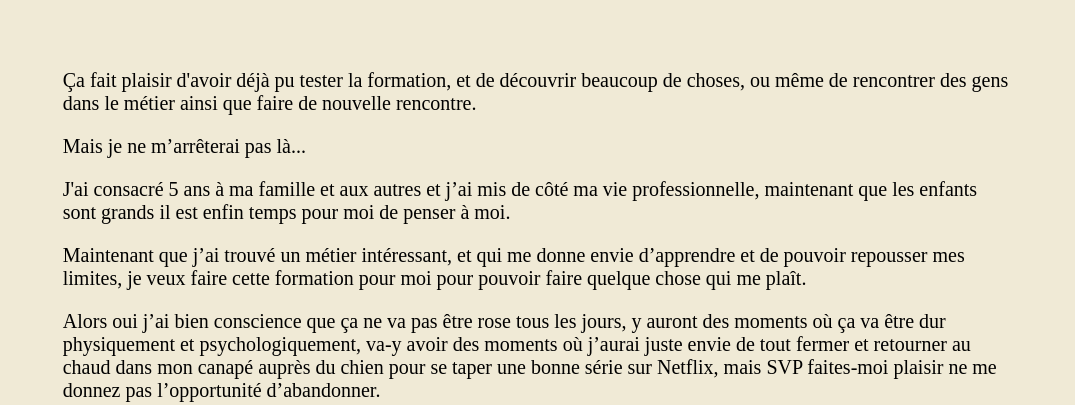
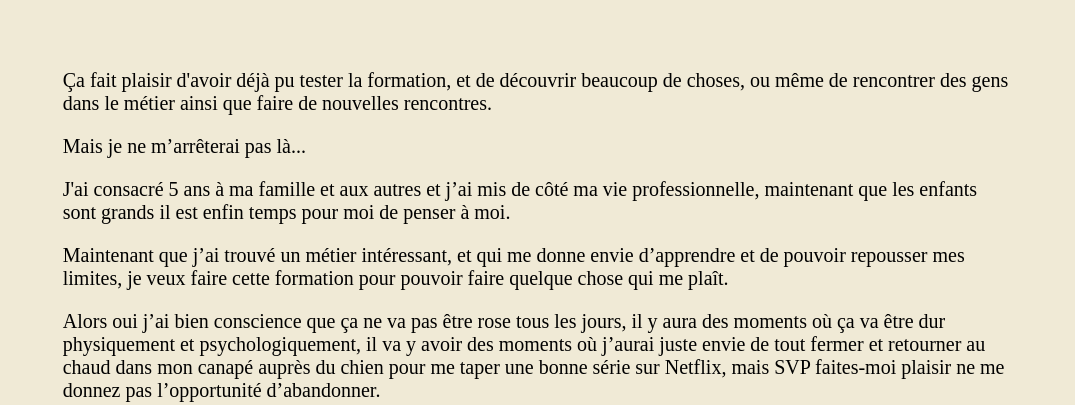
Before and after one commit to SLaetitia/projet, a plain HTML site: page entreprise/formation.html in a window 1280 px wide. Shown: the part 395-800 px from the top of the page, without its empty margins (102-1177 px from the left). Drawn offline with Linux system fonts and the light colour scheme; a web font is replaced by a local one.

Commit message:
dernier git pour l'envoie

```diff
--- a/entreprise/formation.html
+++ b/entreprise/formation.html
@@ -34,11 +34,11 @@
 
 	<main>
 	<section>
-	<p>Ça fait plaisir d'avoir déjà pu tester la formation, et de découvrir beaucoup de choses, ou même de rencontrer des gens dans le métier ainsi que faire de nouvelle rencontre.</p>
+	<p>Ça fait plaisir d'avoir déjà pu tester la formation, et de découvrir beaucoup de choses, ou même de rencontrer des gens dans le métier ainsi que faire de nouvelles rencontres.</p>
 	<p>Mais je ne m’arrêterai pas là...</p>
 	<p>J'ai consacré 5 ans à ma famille et aux autres et j’ai mis de côté ma vie professionnelle, maintenant que les enfants sont grands il est enfin temps pour moi de penser à moi.</p>
-	<p>Maintenant que j’ai trouvé un métier intéressant, et qui me donne envie d’apprendre et de pouvoir repousser mes limites, je veux faire cette formation pour moi pour pouvoir faire quelque chose qui me plaît.</p>
-	<p>Alors oui j’ai bien conscience que ça ne va pas être rose tous les jours, y auront des moments où ça va être dur physiquement et psychologiquement, va-y avoir des moments où j’aurai juste envie de tout fermer et retourner au chaud dans mon canapé auprès du chien pour se taper une bonne série sur Netflix, mais SVP faites-moi plaisir ne me donnez pas l’opportunité d’abandonner.</p>
+	<p>Maintenant que j’ai trouvé un métier intéressant, et qui me donne envie d’apprendre et de pouvoir repousser mes limites, je veux faire cette formation pour pouvoir faire quelque chose qui me plaît.</p>
+	<p>Alors oui j’ai bien conscience que ça ne va pas être rose tous les jours, il y aura des moments où ça va être dur physiquement et psychologiquement, il va y avoir des moments où j’aurai juste envie de tout fermer et retourner au chaud dans mon canapé auprès du chien pour me taper une bonne série sur Netflix, mais SVP faites-moi plaisir ne me donnez pas l’opportunité d’abandonner.</p>
 	<p>Soyons fou prenons le chien avec....</p>
 
 	<img src="../image/yoda.jpg" width="50%" height="50%" >
```
Also changed, not shown: entreprise/OpenGraphy.html (+2 -2 lines), index.html (+2 -2 lines), image/organigramme.png.
